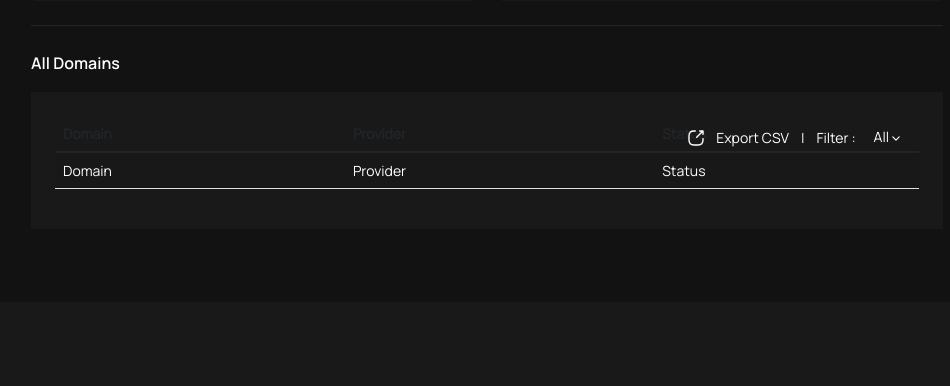
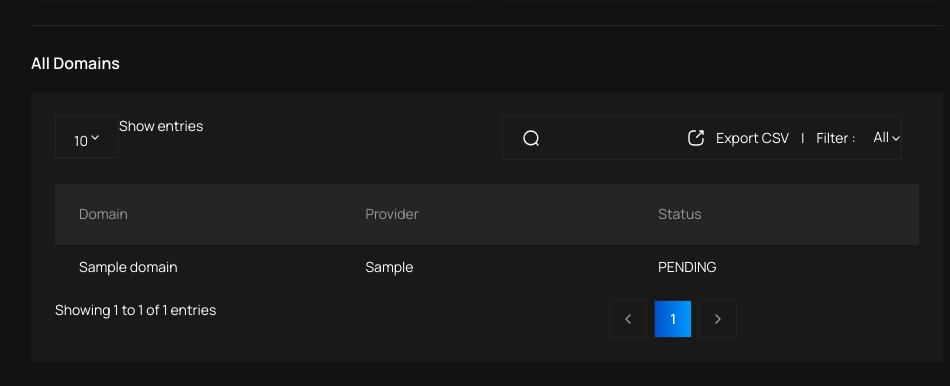
Before and after one commit to sagartankw3nuts/dns, a Django app: page /dashboard in a window 1280 px wide. Shown: the part 1108-1494 px from the top of the page, without its empty margins (293-1243 px from the left). Before the commit the page ends 1297 px from the top, so only its background shows below. Run offline with Django 5.2, Linux system fonts and the light colour scheme; a user stored in the database is signed in; tables that the repository leaves empty hold one stand-in row (values such as "Sample post"); some libraries are stand-ins or nearby versions.

Commit message:
add paginaion

```diff
--- a/dnsdadweb/views.py
+++ b/dnsdadweb/views.py
@@ -13,6 +13,7 @@ import os
 from django.conf import settings
 from django.contrib import messages
 from datetime import datetime,timedelta
+from django.core.paginator import Paginator, EmptyPage, PageNotAnInteger
 
 def home(request):
     return render(request, 'home.html')
@@ -262,9 +263,48 @@ def get_data(request):
 
     # Fetch data from the database based on the selected category
     if category_value:
-        data = Domain.objects.filter(application_id=category_value) # Adjust the filtering condition and fields as needed
-        data_list = [{'name': item.name, 'provider': item.provider, 'status': item.status} for item in data]
-        return JsonResponse({'data': data_list}, safe=False)
+        # data = Domain.objects.filter(application_id=category_value)
+        # data_list = [{'name': item.name, 'provider': item.provider, 'status': item.status} for item in data]
+        # return JsonResponse({'data': data_list}, safe=False)
+
+        draw = int(request.POST.get('draw', 0))
+        start = int(request.POST.get('start', 0))
+        length = int(request.POST.get('length', 10))  # Set the default length to 2
+        search_value = request.POST.get('search[value]', '')
+
+        # Your filtering and sorting logic
+        filtered_data = Domain.objects.filter(application_id=category_value)
+        # total_records = Domain.objects.filter(application_id=category_value).count()
+        current_page = (start // length) + 1
+
+        paginator = Paginator(filtered_data, length)
+
+        try:
+            page_data = paginator.page(current_page)
+        except PageNotAnInteger:
+            page_data = paginator.page(1)
+            current_page = 1
+        except EmptyPage:
+            page_data = paginator.page(paginator.num_pages)
+            current_page = paginator.num_pages
+
+        data = [
+            {'name': item.name, 'provider': item.provider, 'status': item.status}
+            for item in page_data
+        ]
+
+        response = {
+            # 'draw': draw,
+            'recordsTotal': paginator.count,
+            'recordsFiltered': paginator.count,
+            'data': data,
+            # 'length': length,
+            # 'start': start,
+            # 'current_page': current_page,
+        }
+
+        return JsonResponse(response)
+
     else:
         return JsonResponse({'error': 'Category value not provided'}, status=400)
 
--- a/static/backend/js/dashboard.js
+++ b/static/backend/js/dashboard.js
@@ -16,7 +16,8 @@ $(document).ready(function(){
         $('#shw_app_secret').text(_secret);
 
 
-        // var dataTable = $('#app_data').DataTable();
+        var dataTable_ = $('#app_data').DataTable();
+            dataTable_.destroy();
 
         new DataTable('#app_data', {
             ajax: {
@@ -32,7 +33,9 @@ $(document).ready(function(){
                 { data: 'status' }
             ],
             processing: true,
-            serverSide: true
+            serverSide: true,
+            // pageLength: 2, // Set the number of records per page to 2
+            // lengthMenu: [ [2, 5, 10, -1], [2, 5, 10, "All"] ],
         });
         console.log('app_id', app_id);
     }).trigger('change');
--- a/templates/backend/dashboard.html
+++ b/templates/backend/dashboard.html
@@ -154,7 +154,7 @@
                         </div>
                     </div>
                 </div>
-                <table id=" " class="table table-striped nowrap" style="width:100%">
+                <table id="app_data" class="table table-striped nowrap" style="width:100%">
                     <thead>
                         <tr>
                             <th >Domain</th>
```
